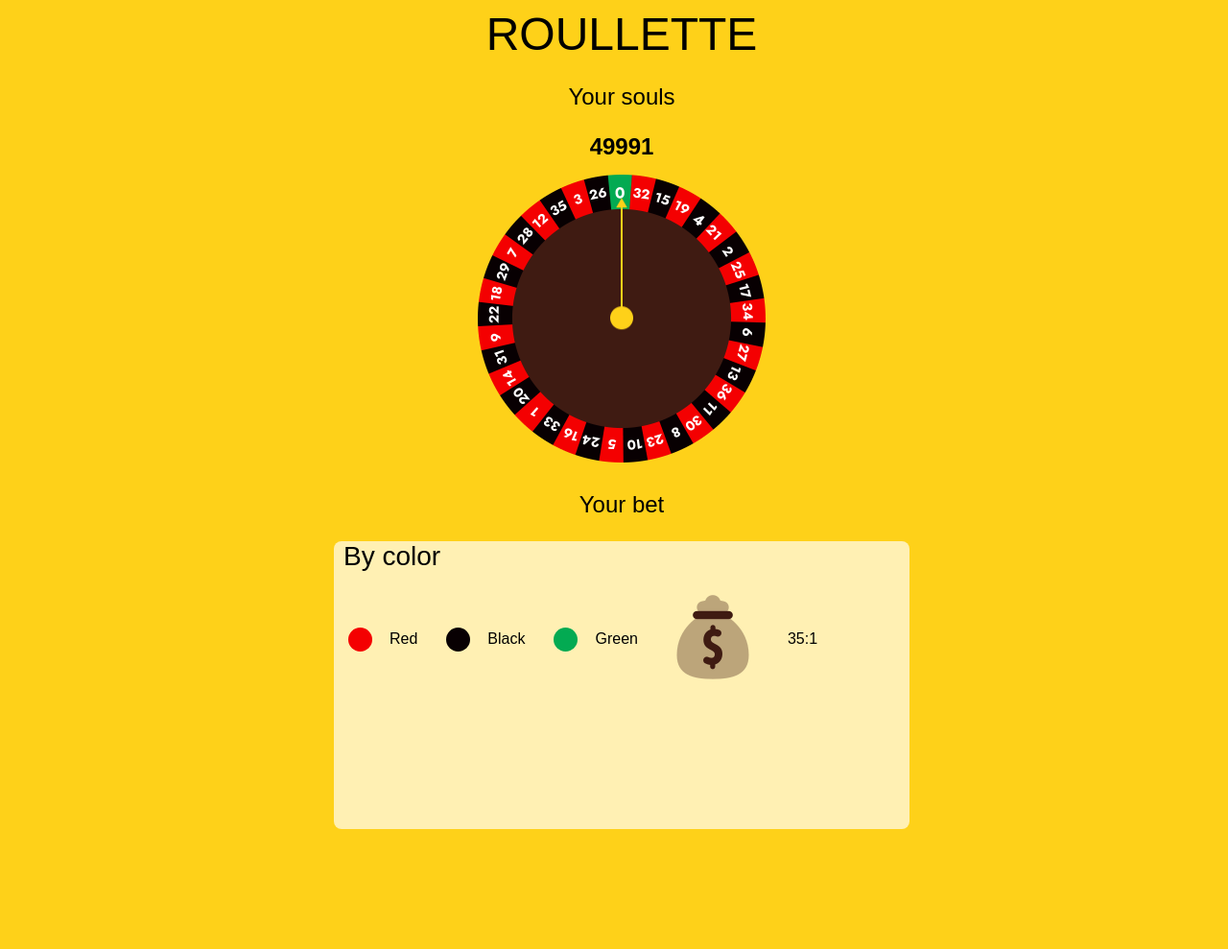
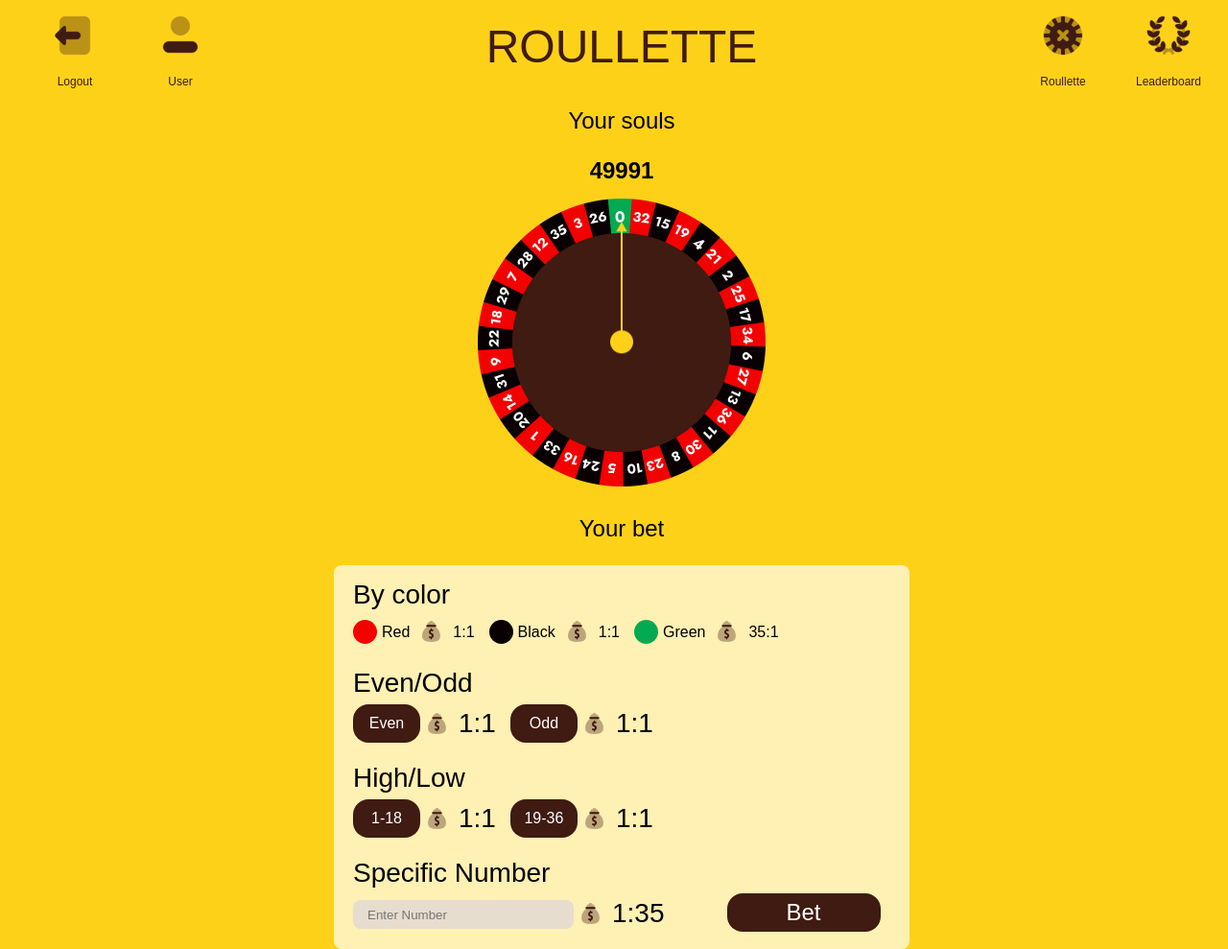
Before and after one commit to alik-r/casino-roulette, a plain HTML site: page frontend/roulette.html in a window 1280 px wide. Shown: the top 989 px of the page at 96% size. Before the commit the page ends 864 px from the top, so only its background shows below. Drawn offline with Linux system fonts and the light colour scheme; a web font is replaced by a local one.

Commit message:
change frontend

```diff
--- a/frontend/roulette.html
+++ b/frontend/roulette.html
@@ -8,7 +8,43 @@
     <title>Casino</title>
 </head>
 <body>
-    <div class="title">ROULLETTE</div>
+    <header class="site-header">
+        <div class="header-section header-left">
+            <div class="icon-with-label">
+                <button class="icon-button" title="Icon 1">
+                    <img src="images/logout_icon.png" alt="Logout Icon">
+                </button>
+                <p>Logout</p>
+            </div>
+            <div class="icon-with-label">
+                <button class="icon-button" title="Icon 2">
+                    <img src="images/user_icon.png" alt="User Icon">
+                </button>
+                <p>User</p>
+            </div>
+
+        </div>
+
+        <div class="header-title">ROULLETTE</div>
+
+
+
+        <div class="header-section header-right">
+            <div class="icon-with-label">
+                <button class="icon-button" title="Icon 3">
+                    <img src="images/roullete_icon.png" alt="Roullette Icon">
+                </button>
+                <p>Roullette</p>
+            </div>
+            <div class="icon-with-label">
+                <button class="icon-button" title="Icon 4">
+                    <img src="images/leaderboard_icon.png" alt="Leaderboard Icon">
+                </button>
+                <p>Leaderboard</p>
+            </div>
+        </div>
+    </header>
+
     <section class="container">
         <p> Your souls</p>
         <b class="num_souls">49991</b>
@@ -22,26 +58,74 @@
         </div>
         <p>Your bet</p>
         <form class="bet_form">
-            <p>By color</p>
-            <div class="input-color">
+            <p class="input-label">By color</p>
+            <div class="bet-category">
                 <div class="color-item">
                     <span class="dot" style="background-color: #F40001;"></span>
                     <p>Red</p>
+                    <p class="money_icon"> <img src="images/money_icon.png"></p>
+                    <p>1:1</p>
                 </div>
 
                 <div class="color-item">
                     <span class="dot" style="background-color: #080002;"></span>
                     <p>Black</p>
+                    <p class="money_icon"> <img src="images/money_icon.png"></p>
+                    <p>1:1</p>
                 </div>
 
                 <div class="color-item">
                     <span class="dot" style="background-color: #03AA52;"></span>
                     <p>Green</p>
-                    <p > <img src="/images/money_icon.png"></p>
+                    <p class="money_icon"> <img src="images/money_icon.png"></p>
                     <p>35:1</p>
                 </div>
 
             </div>
+            <p class="input-label">Even/Odd</p>
+
+
+            <div class="bet-category">
+                <div class="even-odd-item">
+                    <button class="choise-button">Even</button>
+                    <p class="money_icon"> <img src="images/money_icon.png"></p>
+                    <p>1:1</p>
+                </div>
+
+                <div class="even-odd-item">
+                    <button class="choise-button">Odd</button>
+                    <p class="money_icon"> <img src="images/money_icon.png"></p>
+                    <p>1:1</p>
+                </div>
+
+            </div>
+            <p class="input-label">High/Low</p>
+            <div class="bet-category">
+                <div class="high-low-item">
+                    <button class="choise-button">1-18</button>
+                    <p class="money_icon"> <img src="images/money_icon.png"></p>
+                    <p>1:1</p>
+                </div>
+
+                <div class="high-low-item">
+                    <button class="choise-button">19-36</button>
+                    <p class="money_icon"> <img src="images/money_icon.png"></p>
+                    <p>1:1</p>
+                </div>
+
+            </div>
+            <p class="input-label">Specific Number</p>
+            <div class="bet-category">
+                <div class="number-item">
+                    <div class="input-box">
+                        <input type="number" name="bet_number" placeholder="Enter Number" required>
+                    </div>
+                    <p class="money_icon"> <img src="images/money_icon.png"></p>
+                    <p>1:35</p>
+                </div>
+                <button class="bet-button">Bet</button>
+            </div>
+
 
 
 
--- a/frontend/styles/roulette_style.css
+++ b/frontend/styles/roulette_style.css
@@ -11,9 +11,67 @@ body {
     height: 100vh;
     width: 100%;
 }
-.title{
+
+.site-header {
+    width: 100%;
+    display: flex;
+    align-items: center;
+    justify-content: space-between;
+    font-size: 12px;
+    color: white;
+    gap: 50px;
+    padding: 10px 20px;
+    height: 60px;
+    font-family: inherit;
+}
+
+.header-section {
+    display: flex;
+    gap: 50px;
+    padding: 40px;
+}
+
+.icon-with-label {
+    margin-top: 20px;
+    width: 60px;
+
+    font-family: inherit;
+    color: #3F1B12;
+    display: flex;
+    flex-direction: column;
+    align-items: center;
+    gap: 5px;
+}
+
+.icon-button img {
+    width: 48px;
+    height: 48px;
+}
+
+.icon-button:hover {
+    background-color: rgba(255, 255, 255, 0.2);
+}
+
+.icon-button {
+    background: none;
+    border: none;
+    cursor: pointer;
+    padding: 5px;
+    display: flex;
+    align-items: center;
+    justify-content: center;
+    width: 48px;
+    height: 48px;
+    border-radius: 50%;
+    transition: background-color 0.3s ease;
+}
+
+.header-title{
     font-family: 'CupheadFont', sans-serif;
     font-size: 48px;
+    color: #3F1B12;
+    flex-grow: 1; /* Push title to the center */
+    text-align: center;
 }
 .container{
     text-align: center;
@@ -51,7 +109,7 @@ body {
 .bet_form{
     background-color: #FFF0B3;
     width: 100%;
-    height: 300px;
+    height: 400px;
     text-align: center;
     font-family: inherit;
     border-radius: 8px;
@@ -60,25 +118,33 @@ body {
 }
 .bet_form p{
     display: flex;
-    margin: 10px;
+    margin: 5px;
+
     font-size: 28px;
 
+
 }
+
 .input-box label{
     font-size: 24px;
 
 }
 
-.input-color{
+.bet-category{
     display: flex;
+    padding-left: 20px;
+    gap: 10px;
+
+}
+.input-label{
     padding-left: 15px;
-    gap: 20px;
-
+    padding-top: 15px;
+    margin: 0px;
 }
 .color-item{
     display: flex;
     align-items: center;
-    gap: 8px;
+    gap: 0px;
 }
 .color-item p{
     font-size: 16px;
@@ -92,8 +158,65 @@ body {
     display: inline-block;
 }
 
+.even-odd-item{
+    display: flex;
+    align-items: center;
+    gap: 0px;
+}
 
+.high-low-item{
+    display: flex;
+    align-items: center;
+    gap: 0px;
+}
 
+.number-item{
+    display: flex;
+    align-items: center;
+    gap: 0px;
+}
+.choise-button{
+    background-color: #3F1B12;
+    width: 70px;
+    height: 40px;
+    font-size: 16px;
+    border-radius: 16px;
+    font-family: inherit;
+    color: white;
+    border: none;
+    cursor: pointer;
+
+}
+.bet-button{
+    margin-left: 50px;
+    background-color: #3F1B12;
+    width: 160px;
+    height: 40px;
+    font-size: 24px;
+    border-radius: 16px;
+    font-family: 'CupheadFont', sans-serif;
+    color: white;
+    border: none;
+    text-align: center;
+    cursor: pointer;
+}
+
+.money_icon{
+    width: 25px;
+    height: 25px;
+}
+.input-box input{
+    height: 30px;
+    width: 200px;
+    padding: 0 15px;
+    max-width: 200px;
+    font-family: inherit;
+    background-color: #E6DDCF;
+    outline: none;
+    border-radius: 8px;
+    border: none;
+
+}
   @keyframes spin {
     from {
         transform:rotate(0deg);
```
Also changed, not shown: frontend/images/leaderboard_icon.png (added), frontend/images/logout_icon.png (added), frontend/images/roullete_icon.png (added), frontend/images/user_icon.png (added).
